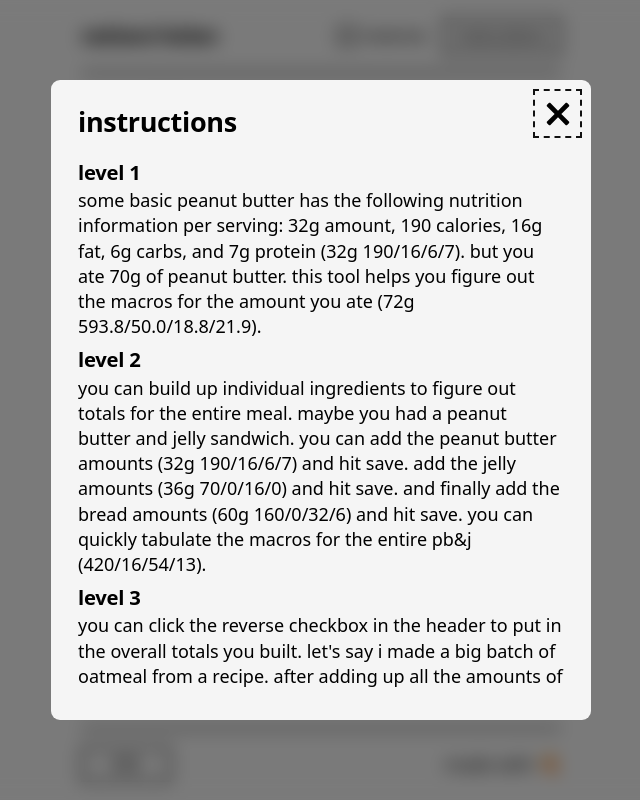
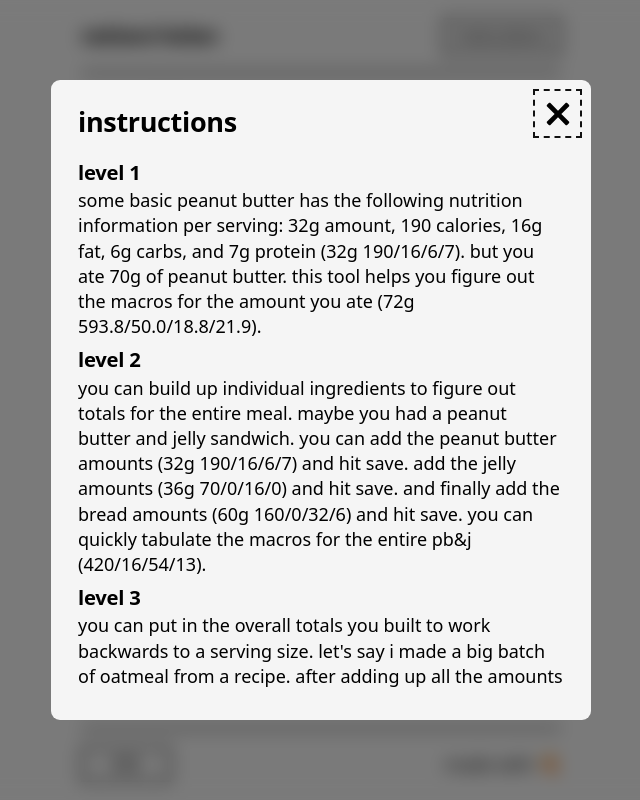
Before and after one commit to chuckhutchins/ration-ratio, a Vue app: page / in a window 1280 px wide. Both pictures are taken after a click on the button "instructions". Shown: the whole page, without its empty margins (319-959 px from the left). Built offline with nearby package versions, Linux system fonts and the light colour scheme.

Commit message:
removing reverse checkbox and reference to it

```diff
--- a/src/components/InstructionsDialog.vue
+++ b/src/components/InstructionsDialog.vue
@@ -8,8 +8,8 @@
     <h3>level 2</h3>
     <p>you can build up individual ingredients to figure out totals for the entire meal. maybe you had a peanut butter and jelly sandwich. you can add the peanut butter amounts (32g 190/16/6/7) and hit save. add the jelly amounts (36g 70/0/16/0) and hit save. and finally add the bread amounts (60g 160/0/32/6) and hit save. you can quickly tabulate the macros for the entire pb&amp;j (420/16/54/13).</p>
     <h3>level 3</h3>
-    <p>you can click the reverse checkbox in the header to put in the overall totals you built. let's say i made a big batch of oatmeal from a recipe. after adding up all the amounts of the different ingredients, the oatmeal has the following macros: 1050 calories, 53g fat, 135g carbs, and 15g protein. but this is the the entire batch. how do we turn this into individual servings?</p>
-    <p>since there is a variable amount of weight added during cooking (from water either soaking into things or evaporating out of ingredients), you can't just build out what a single serving looks like. you need to first weigh the entire output. for this batch of oatmeal, it ended up at 1672g. now that you have the total weight, calories, fats, carbs, and proteins, you can pick a serving size weight (for me it is 250g), and it will give you the macros for your desired serving size (157.0/7.9/20.2/2.2).</p>
+    <p>you can put in the overall totals you built to work backwards to a serving size. let's say i made a big batch of oatmeal from a recipe. after adding up all the amounts of the different ingredients, the oatmeal has the following macros: 1050 calories, 53g fat, 135g carbs, and 15g protein. but this is the the entire batch. how do we turn this into individual servings?</p>
+    <p>since there is a variable amount of weight added or removed during cooking, you can't just build out what a single serving looks like. you need to first weigh the entire output. for this batch of oatmeal, it ended up at 1672g. now that you have the total weight, calories, fats, carbs, and proteins, you can pick a serving size weight (for me it is 250g), and it will give you the macros for your desired serving size (157.0/7.9/20.2/2.2).</p>
   </TheDialog>
 </template>
 
--- a/src/components/TheHeader.vue
+++ b/src/components/TheHeader.vue
@@ -6,7 +6,7 @@
       <span class="ratio">ratio</span>
     </h1>
     <div class="actions">
-      <InputCheckbox v-model="isReverse" label="reverse" />
+
       <TheButton @click="handleOpenInstructionsDialog">
         instructions
       </TheButton>
```
